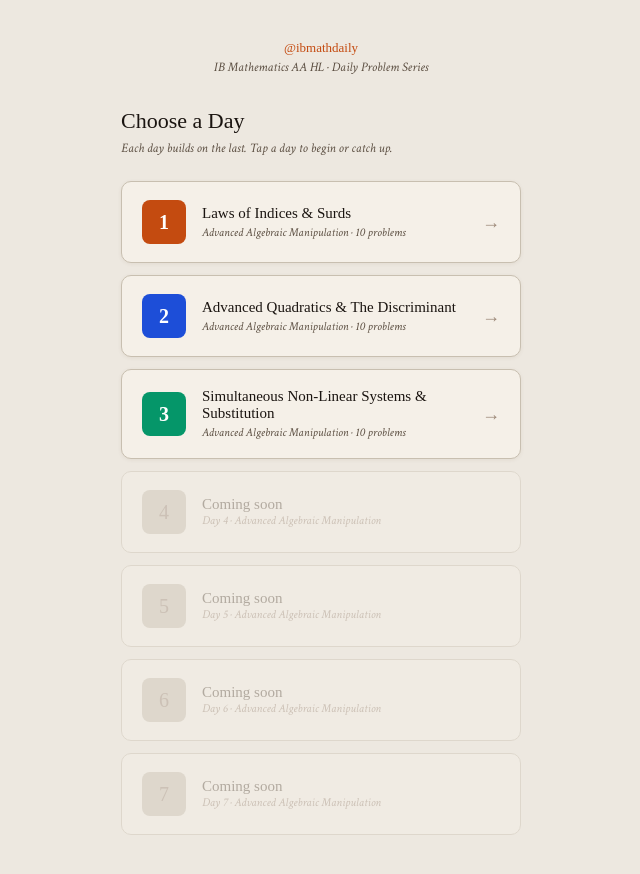
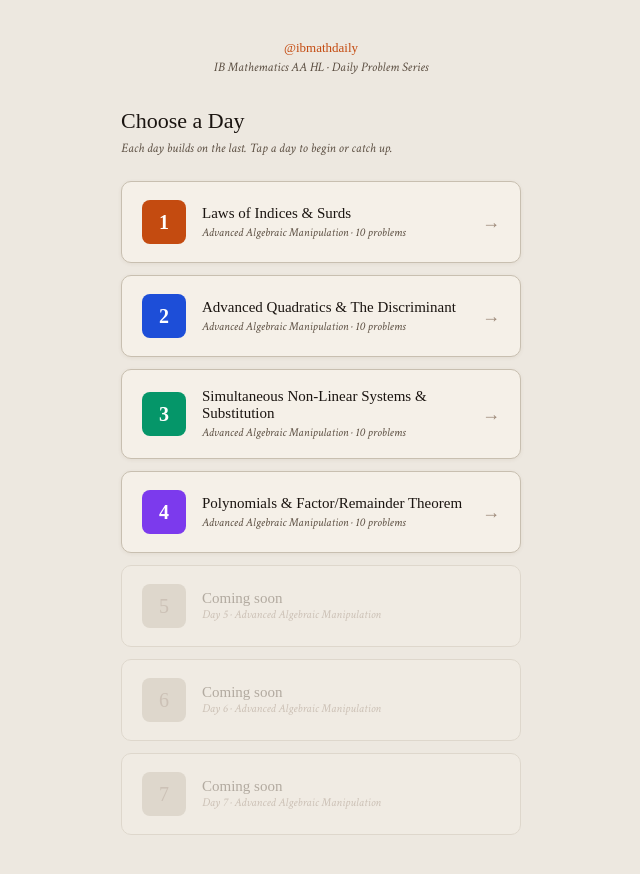
Before and after one commit to var121016/ibmath-daily, a React (Vite) app: page / in a window 1280 px wide. Shown: the top 874 px of the page, without its empty margins (319-959 px from the left). Built offline with nearby package versions, Linux system fonts and the light colour scheme; a web font is replaced by a local one.

Commit message:
fix day4 - clean questionText fields throughout

```diff
--- a/src/components/CarouselView.jsx
+++ b/src/components/CarouselView.jsx
@@ -97,7 +97,7 @@ export default function CarouselView({ day, startIndex, onBack }) {
           onTouchMove={handleMove}
           onTouchEnd={handleUp}
           style={{
-            width: "100%", aspectRatio: "1 / 1",
+            width: "100%", aspectRatio: "4 / 5",
             borderRadius: 12, overflow: "hidden",
             cursor: "grab", userSelect: "none",
             boxShadow: "0 2px 16px rgba(80,50,20,0.10)",
--- a/src/components/ProblemSlide.jsx
+++ b/src/components/ProblemSlide.jsx
@@ -99,7 +99,7 @@ export default function ProblemSlide({
 
       {/* ── Question — scrollable if long (e.g. multi-part Q10) ── */}
       <div style={{
-        flexShrink: 1, overflowY: "auto", maxHeight: "180px",
+        flexShrink: 1, overflowY: "auto", maxHeight: "220px",
       }}>
         {s.questionText && (
           <div style={{
@@ -153,8 +153,9 @@ export default function ProblemSlide({
         padding: "6px 10px",
         background: P.pageBg,
         borderLeft: `3px solid ${ACCENT}`,
-        borderRadius: "0 4px 4px 0",
-        marginBottom: 6,
+        marginbottom: 6,
+        overflowY: "auto",
+        maxHeight: "80px",
       }}>
         <div style={{
           fontFamily: "'Crimson Text', serif",
@@ -166,8 +167,9 @@ export default function ProblemSlide({
         <div style={{
           fontFamily: "'Spectral', serif",
           fontSize: 11, color: P.textSecond,
+          lineHeight: 1.6,
         }}>
-          <KTex tex={s.hint} />
+          {s.hint}
         </div>
       </div>
 
--- a/src/data/day03.js
+++ b/src/data/day03.js
@@ -119,14 +119,15 @@ const day03 = {
     },
     {
       num: 10, tier: "TIER 4", label: "Paper 3 Investigation",
-      questionText: "AM-GM Inequality. Let a and b be positive real numbers. Consider: (âˆša âˆ’ âˆšb)Â² â‰¥ 0",
+      questionText: "AM-GM Inequality. Let a and b be positive real numbers.",
+      latex: "(\\sqrt{a} - \\sqrt{b})^2 \\geq 0",
       multiPart: [
-        { label: "(a)", text: "Expand the left-hand side." },
-        { label: "(b)", text: "Rearrange to show: (a+b)/2 â‰¥ âˆš(ab)." },
-        { label: "(c)", text: "When does equality hold?" },
-        { label: "(d)", text: "Use AM-GM to find the minimum value of x + 4/x for positive x." },
+        { label: "(a)", text: "Expand the left-hand side of the inequality." },
+        { label: "(b)", text: "Rearrange to show: \\(\\dfrac{a+b}{2} \\geq \\sqrt{ab}\\)" },
+        { label: "(c)", text: "When does equality hold, i.e. when does \\(\\dfrac{a+b}{2} = \\sqrt{ab}\\)?" },
+        { label: "(d)", text: "Use AM-GM to find the minimum value of \\(x + \\dfrac{4}{x}\\) for positive x." },
       ],
-      hint: "For (d): let a = x and b = 4/x, then apply the AM-GM result from (b).",
+      hint: "For (d): let a = x and b = 4/x, then apply the result from (b).",
       answerLatex: "\\text{Min value of }x+\\dfrac{4}{x}=4\\text{ at }x=2",
       workingLatex:
         "(a)\\;a-2\\sqrt{ab}+b\\geq0\\\\[4pt]" +
--- /dev/null
+++ b/src/data/day04.js
@@ -0,0 +1,95 @@
+const day04 = {
+  day: 4,
+  topic: "Polynomials & Factor/Remainder Theorem",
+  module: "Advanced Algebraic Manipulation",
+  color: "#7C3AED",
+  problems: [
+    {
+      num: 1, tier: "TIER 1", label: "Core Tool Check",
+      questionText: "Find the remainder when p(x) is divided by (x \u2212 2):",
+      latex: "p(x) = x^3 - 3x^2 + 5x - 7",
+      hint: "Remainder Theorem: the remainder when dividing by (x - a) is p(a). Substitute x = 2 directly into p(x).",
+      answerLatex: "\\text{Remainder} = -1",
+      workingLatex: "p(2) = 2^3 - 3(2)^2 + 5(2) - 7\\\\[4pt]= 8 - 12 + 10 - 7 = -1",
+    },
+    {
+      num: 2, tier: "TIER 1", label: "Core Tool Check",
+      questionText: "Show that (x + 1) is a factor of f(x):",
+      latex: "f(x) = 2x^3 + 3x^2 - 5x - 6",
+      hint: "Factor Theorem: (x + 1) is a factor if and only if f(\u22121) = 0. Substitute x = \u22121.",
+      answerLatex: "f(-1) = 0 \\implies (x+1) \\text{ is a factor} \\;\\checkmark",
+      workingLatex: "f(-1) = 2(-1)^3 + 3(-1)^2 - 5(-1) - 6\\\\[4pt]= -2 + 3 + 5 - 6 = 0 \\;\\checkmark",
+    },
+    {
+      num: 3, tier: "TIER 1", label: "Core Tool Check",
+      questionText: "p(x) = 2x\u00b3 \u2212 kx\u00b2 + 3x \u2212 4 has a remainder of 2 when divided by (x \u2212 1). Find the value of k:",
+      latex: "p(1) = 2",
+      hint: "Remainder Theorem: p(1) = 2. Substitute x = 1 into p(x), set equal to 2, then solve for k.",
+      answerLatex: "k = -1",
+      workingLatex: "p(1) = 2(1)^3 - k(1)^2 + 3(1) - 4 = 2\\\\[4pt]2 - k + 3 - 4 = 2\\\\[4pt]1 - k = 2\\\\[4pt]k = -1",
+    },
+    {
+      num: 4, tier: "TIER 1", label: "Core Tool Check",
+      questionText: "Divide x\u00b3 \u2212 2x\u00b2 \u2212 5x + 6 by (x \u2212 3) using polynomial long division and write down the quotient:",
+      latex: "(x^3 - 2x^2 - 5x + 6) \\div (x - 3)",
+      hint: "How many times does x go into x\u00b3? That gives the first term. Subtract, bring down, and repeat.",
+      answerLatex: "\\text{Quotient: } x^2 + x - 2",
+      workingLatex: "x^3-2x^2-5x+6=(x-3)(x^2+x-2)\\\\[6pt]\\text{Step 1: }x^3\\div x=x^2\\\\[4pt]x^2(x-3)=x^3-3x^2\\\\[4pt]\\text{Remainder: }x^2-5x+6\\\\[6pt]\\text{Step 2: }x^2\\div x=x\\\\[4pt]x(x-3)=x^2-3x\\\\[4pt]\\text{Remainder: }-2x+6\\\\[6pt]\\text{Step 3: }-2x\\div x=-2\\\\[4pt]\\text{Quotient }=x^2+x-2",
+    },
+    {
+      num: 5, tier: "TIER 2", label: "Multi-Step Twist",
+      questionText: "f(x) = x\u00b3 + ax\u00b2 + bx \u2212 6 is exactly divisible by both (x \u2212 1) and (x + 2). Find the values of a and b:",
+      latex: "f(x) = x^3 + ax^2 + bx - 6",
+      hint: "Use f(1) = 0 and f(\u22122) = 0 to form two simultaneous equations in a and b.",
+      answerLatex: "a = 4,\\quad b = 1",
+      workingLatex: "f(1)=0:\\;1+a+b-6=0\\implies a+b=5\\\\[4pt]f(-2)=0:\\;-8+4a-2b-6=0\\implies 2a-b=7\\\\[4pt]\\text{Add: }3a=12\\implies a=4\\\\[4pt]b=5-4=1",
+    },
+    {
+      num: 6, tier: "TIER 2", label: "Multi-Step Twist",
+      questionText: "Fully factorise the cubic polynomial g(x):",
+      latex: "g(x) = x^3 - 6x^2 + 11x - 6",
+      hint: "Test small integers using the Factor Theorem. Try g(1), g(2), g(3) until one gives zero.",
+      answerLatex: "(x-1)(x-2)(x-3)",
+      workingLatex: "g(1)=1-6+11-6=0\\implies(x-1)\\text{ is a factor}\\\\[4pt]g(x)\\div(x-1)=x^2-5x+6\\\\[4pt]x^2-5x+6=(x-2)(x-3)\\\\[4pt]\\therefore g(x)=(x-1)(x-2)(x-3)",
+    },
+    {
+      num: 7, tier: "TIER 2", label: "Multi-Step Twist",
+      questionText: "Find all real roots of the equation:",
+      latex: "2x^3 - 3x^2 - 8x - 3 = 0",
+      hint: "Test f(\u22121) first. Once you find one root, divide out that factor and solve the remaining quadratic.",
+      answerLatex: "x = -1,\\quad x = -\\dfrac{1}{2},\\quad x = 3",
+      workingLatex: "f(-1)=-2-3+8-3=0\\implies(x+1)\\text{ is a factor}\\\\[4pt]\\div(x+1)\\implies 2x^2-5x-3=(2x+1)(x-3)\\\\[4pt]x=-1,\\quad x=-\\tfrac{1}{2},\\quad x=3",
+    },
+    {
+      num: 8, tier: "TIER 3", label: "Show That\u2026",
+      questionText: "Given that x = 2 is a root of the equation below, show that this equation has no other real roots:",
+      latex: "x^3 - 4x^2 + 7x - 6 = 0",
+      hint: "Since x = 2 is a root, (x \u2212 2) is a factor. Divide to get the remaining quadratic, then check its discriminant.",
+      answerLatex: "\\Delta = -8 < 0 \\implies \\text{no other real roots} \\;\\checkmark",
+      workingLatex: "(x^3-4x^2+7x-6)\\div(x-2)=x^2-2x+3\\\\[4pt]\\Delta=(-2)^2-4(1)(3)=4-12=-8\\\\[4pt]\\Delta<0\\implies x^2-2x+3=0\\text{ has no real roots}\\\\[4pt]\\therefore x=2\\text{ is the only real root}\\;\\checkmark",
+    },
+    {
+      num: 9, tier: "TIER 3", label: "Show That\u2026",
+      questionText: "Let f(x) = x\u00b3 \u2212 px + q. Given that (x \u2212 c) is a factor of f(x), show that c\u00b3 \u2212 pc + q = 0, and subsequently show that f(x) can be written as:",
+      latex: "f(x) = (x-c)(x^2 + cx + c^2 - p)",
+      hint: "Part 1: use the Factor Theorem. Part 2: expand (x \u2212 c)(x\u00b2 + cx + c\u00b2 \u2212 p) and substitute c\u00b3 \u2212 pc + q = 0.",
+      answerLatex: "\\text{Both results proved} \\;\\checkmark",
+      workingLatex: "\\text{Part 1: }(x-c)\\text{ is a factor}\\implies f(c)=0\\\\[4pt]\\implies c^3-pc+q=0\\;\\checkmark\\\\[6pt]\\text{Part 2: expand }(x-c)(x^2+cx+c^2-p)\\\\[4pt]=x^3+cx^2+(c^2-p)x-cx^2-c^2x-c(c^2-p)\\\\[4pt]=x^3-px+(-c^3+cp)\\\\[4pt]c^3-pc+q=0\\implies -c^3+cp=q\\\\[4pt]=x^3-px+q=f(x)\\;\\checkmark",
+    },
+    {
+      num: 10, tier: "TIER 4", label: "Paper 3 Investigation",
+      questionText: "Vieta's Formulas for Cubics. Suppose a cubic x\u00b3 + bx\u00b2 + cx + d = 0 has three real roots \u03b1, \u03b2, \u03b3, so it factors as (x \u2212 \u03b1)(x \u2212 \u03b2)(x \u2212 \u03b3) = 0.",
+      latex: "x^3 + bx^2 + cx + d = (x-\\alpha)(x-\\beta)(x-\\gamma)",
+      multiPart: [
+        { label: "(a)", text: "Expand (x \u2212 \u03b1)(x \u2212 \u03b2)(x \u2212 \u03b3) completely and collect like terms of x." },
+        { label: "(b)", text: "By comparing your expansion to x\u00b3 + bx\u00b2 + cx + d, write formulas for b, c and d in terms of the roots \u03b1, \u03b2, \u03b3." },
+        { label: "(c)", text: "A cubic has roots x = 2, x = \u22121 and x = 3. Use your formulas to construct the cubic equation directly." },
+      ],
+      hint: "For (c): b = \u2212(\u03b1 + \u03b2 + \u03b3), c = \u03b1\u03b2 + \u03b2\u03b3 + \u03b3\u03b1, d = \u2212\u03b1\u03b2\u03b3. Substitute the three roots and compute each coefficient.",
+      answerLatex: "x^3 - 4x^2 + x + 6 = 0",
+      workingLatex: "(a)\\;x^3-(\\alpha+\\beta+\\gamma)x^2+(\\alpha\\beta+\\beta\\gamma+\\gamma\\alpha)x-\\alpha\\beta\\gamma\\\\[6pt](b)\\;b=-(\\alpha+\\beta+\\gamma),\\;c=\\alpha\\beta+\\beta\\gamma+\\gamma\\alpha,\\;d=-\\alpha\\beta\\gamma\\\\[6pt](c)\\;\\alpha=2,\\;\\beta=-1,\\;\\gamma=3\\\\[4pt]b=-(2-1+3)=-4\\\\[4pt]c=(2)(-1)+(-1)(3)+(3)(2)=-2-3+6=1\\\\[4pt]d=-(2\\times-1\\times3)=6\\\\[4pt]\\therefore x^3-4x^2+x+6=0",
+    },
+  ],
+};
+
+export default day04;
--- a/src/data/index.js
+++ b/src/data/index.js
@@ -1,13 +1,13 @@
 import day01 from "./day01";
 import day02 from "./day02";
 import day03 from "./day03";
+import day04 from "./day04";
 
 // â”€â”€â”€â”€â”€â”€â”€â”€â”€â”€â”€â”€â”€â”€â”€â”€â”€â”€â”€â”€â”€â”€â”€â”€â”€â”€â”€â”€â”€â”€â”€â”€â”€â”€â”€â”€â”€â”€â”€â”€â”€â”€â”€â”€â”€â”€â”€â”€â”€â”€â”€â”€â”€â”€â”€â”€â”€â”€â”€â”€â”€
 // To add a new day:
-//   1. Create src/data/day03.js  (copy day02.js as template)
-//   2. Add:  import day03 from "./day03";
-//   3. Add day03 to the DAYS array below
+//   1. Create src/data/day04.js  (copy day03.js as template)
+//   2. Add:  import day04 from "./day04";
+//   3. Add day04 to the DAYS array below
 //   That's it. Nothing else needs to change.
-// â”€â”€â”€â”€â”€â”€â”€â”€â”€â”€â”€â”€â”€â”€â”€â”€â”€â”€â”€â”€â”€â”€â”€â”€â”€â”€â”€â”€â”€â”€â”€â”€â”€â”€â”€â”€â”€â”€â”€â”€â”€â”€â”€â”€â”€â”€â”€â”€â”€â”€â”€â”€â”€â”€â”€â”€â”€â”€â”€â”€â”€
-
-export const DAYS = [day01, day02, day03];
+// â”€â”€â”€â”€â”€â”€â”€â”€â”€â”€â”€â”€â”€â”€â”€â”€â”€â”€â”€â”€â”€â”€â”€â”€â”€â”€â”€â”€â”€â”€â”€â”€â”€â”€â”€â”€â”€â”€â”€â”€â”—
+export const DAYS = [day01, day02, day03, day04];
```
